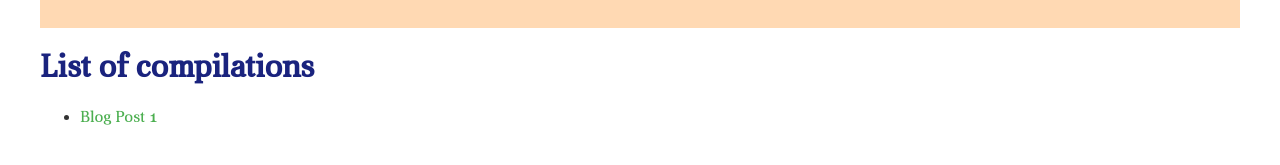
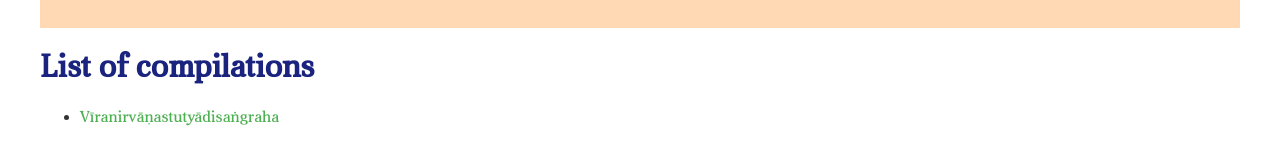
Before and after one commit to svyoma/svyoma.github.io, a Jekyll site: the page blogs.html, which Jekyll copies as it is, in a window 1280 px wide. Shown: the part 167-332 px from the top of the page. Built offline with Jekyll 4.4.1, drawn with Linux system fonts in a browser that asks for light colours.

Commit message:
Update blogs.html

```diff
--- a/blogs.html
+++ b/blogs.html
@@ -68,7 +68,7 @@
     </header>
     <h1>List of compilations</h1>
     <ul>
-        <li><a href="blogs/viranirvanastuti.html">Blog Post 1</a></li>
+        <li><a href="blogs/viranirvanastuti.html">Vīranirvāṇastutyādisaṅgraha</a></li>
         <!-- Add more list items for each blog post -->
     </ul>
 </body>
```
